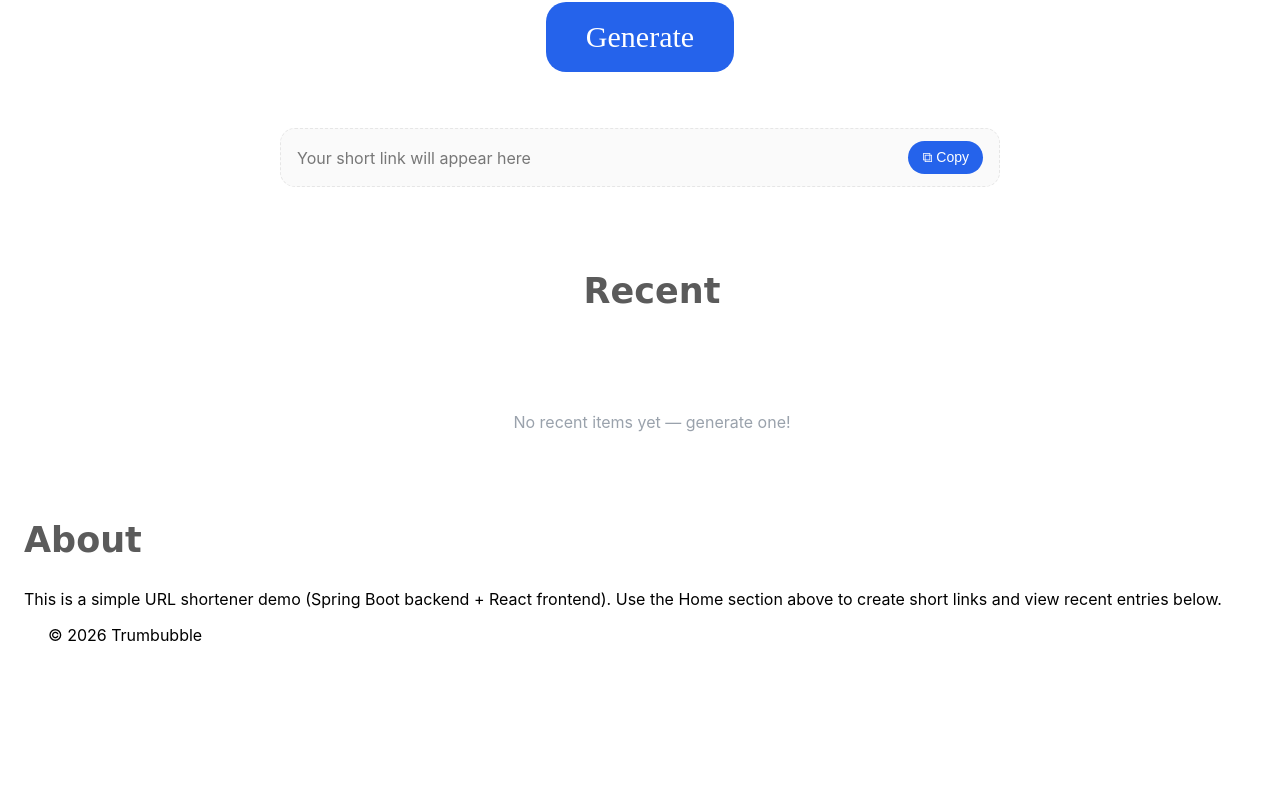
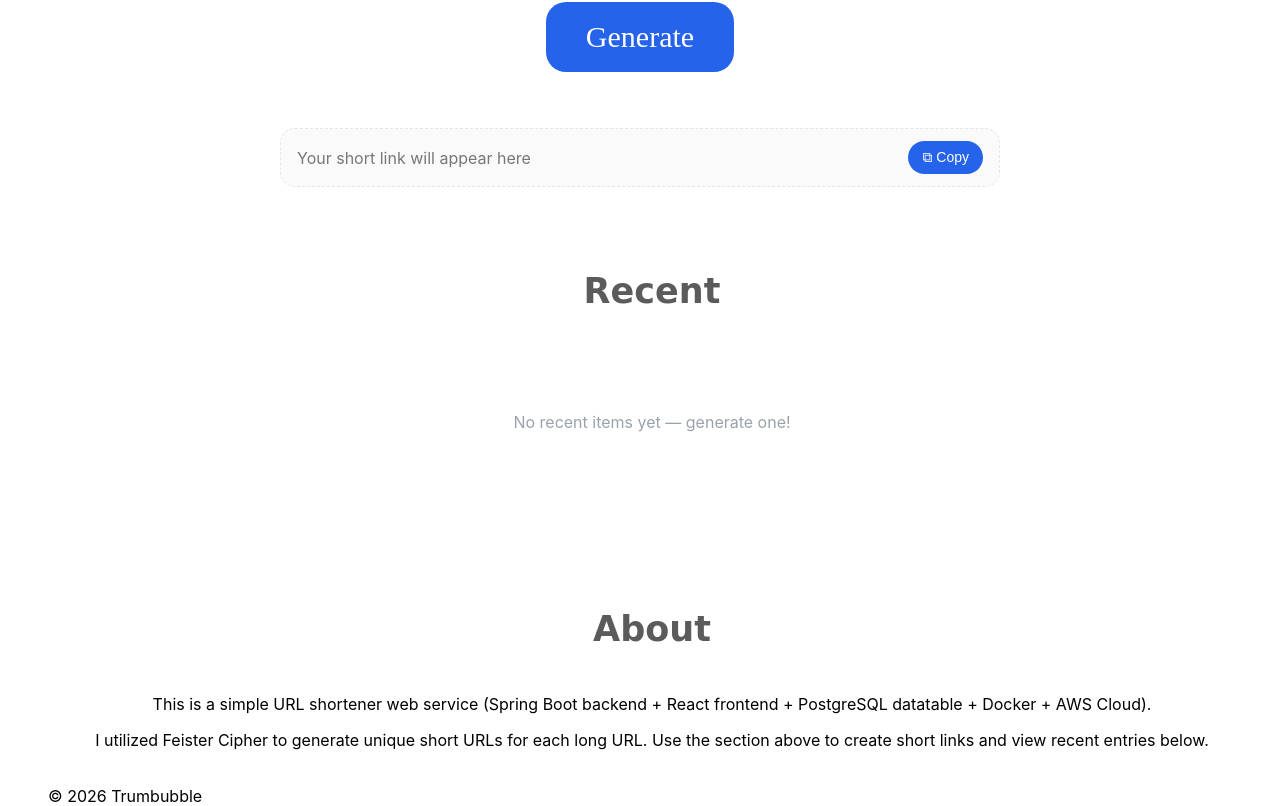
Before and after one commit to Trumbubble/URL-Shortener-Web, a React (Create React App) app in the folder frontend/: page / in a window 1280 px wide. Shown: the part 1482-2288 px from the top of the page. Before the commit the page ends 2127 px from the top, so only its background shows below. Built offline with nearby package versions, Linux system fonts and the light colour scheme.

Commit message:
About Section

```diff
--- a/frontend/src/App.js
+++ b/frontend/src/App.js
@@ -239,15 +239,25 @@ function App() {
           <RecentTable />
         </section>
 
-        {/* ABOUT SECTION (below) */}
+        <br/> <br/> <br/>
+
+        {/* ABOUT SECTION */}
         <section ref={aboutRef} id="about" style={{ marginTop: 40, marginLeft: 24}}>
-          <h2 className="h2">About</h2>
-          <p>
-            This is a simple URL shortener demo (Spring Boot backend + React frontend).
-            Use the Home section above to create short links and view recent entries below.
+          <div className="center">
+            <h2 className="h2">About</h2>
+          </div>
+          <p className="center">
+            This is a simple URL shortener web service
+            (Spring Boot backend + React frontend + PostgreSQL datatable + Docker + AWS Cloud).
+          </p>
+          <p className="center">
+            I utilized Feister Cipher to generate unique short URLs for each long URL.
+            Use the section above to create short links and view recent entries below.
           </p>
         </section>
       </main>
+
+      <br/>
 
       <footer>
         <span style={{marginLeft: 48}}>© {new Date().getFullYear()} Trumbubble</span>
```
